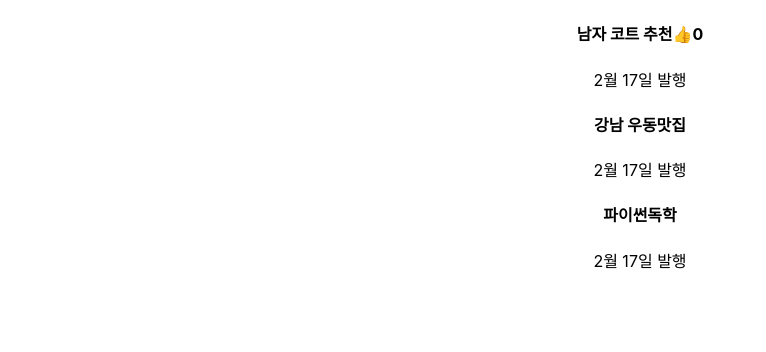
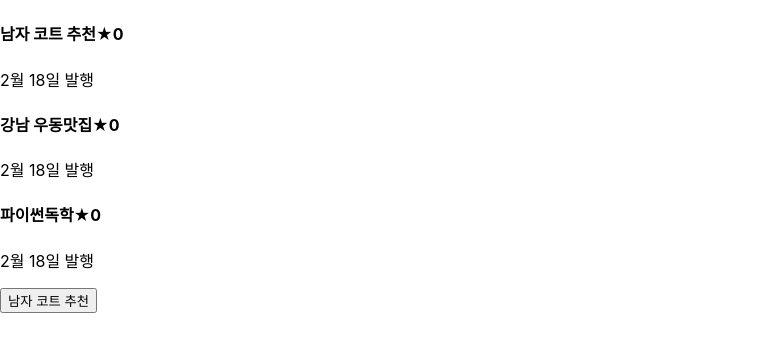
Before and after one commit to kimdaewonn/apple-react, a React (Create React App) app: page / in a window 1280 px wide. Shown: the top 352 px of the page, without its empty margins (0-766 px from the left). Built offline with nearby package versions, Linux system fonts and the light colour scheme.

Commit message:
배열복사 map

```diff
--- a/src/App.js
+++ b/src/App.js
@@ -7,41 +7,38 @@ function App() {
         "강남 우동맛집",
         "파이썬독학",
     ]);
-    let [따봉, 따봉변경] = useState(0);
+    let [따봉, 따봉변경] = useState([0, 0, 0]);
     let [modal, setModal] = useState(false);
 
     return (
-        <div className="App">
-            <div className="list">
-                <h4>
-                    {글제목[0]}
-                    <span
+        <>
+            <div>
+                {글제목.map(function (a, i) {
+                    return (
+                        <div className="list" key={i}>
+                            <h4
                                 onClick={() => {
-                            따봉변경(따봉 + 1);
+                                    let copy = [...따봉];
+                                    copy[i] = copy[i] + 1;
+                                    따봉변경(copy);
                                 }}
                             >
-                        👍
-                    </span>
-                    {따봉}
+                                {글제목[i]}★{따봉[i]}
                             </h4>
-                <p>2월 17일 발행</p>
+                            <p>2월 18일 발행</p>
                         </div>
-            <div className="list">
-                <h4>{글제목[1]}</h4>
-                <p>2월 17일 발행</p>
+                    );
+                })}
             </div>
-            <div className="list">
-                <h4
+            <button
                 onClick={() => {
                     setModal(!modal);
                 }}
             >
-                    {글제목[2]}
-                </h4>
-                <p>2월 17일 발행</p>
-            </div>
-            {modal === true ? <Modal /> : null}
-        </div>
+                {글제목[0]}
+            </button>
+            <div>{modal === true ? <Modal /> : null}</div>
+        </>
     );
 }
 
```
Lines whose indentation alone changed are shown as unchanged.
